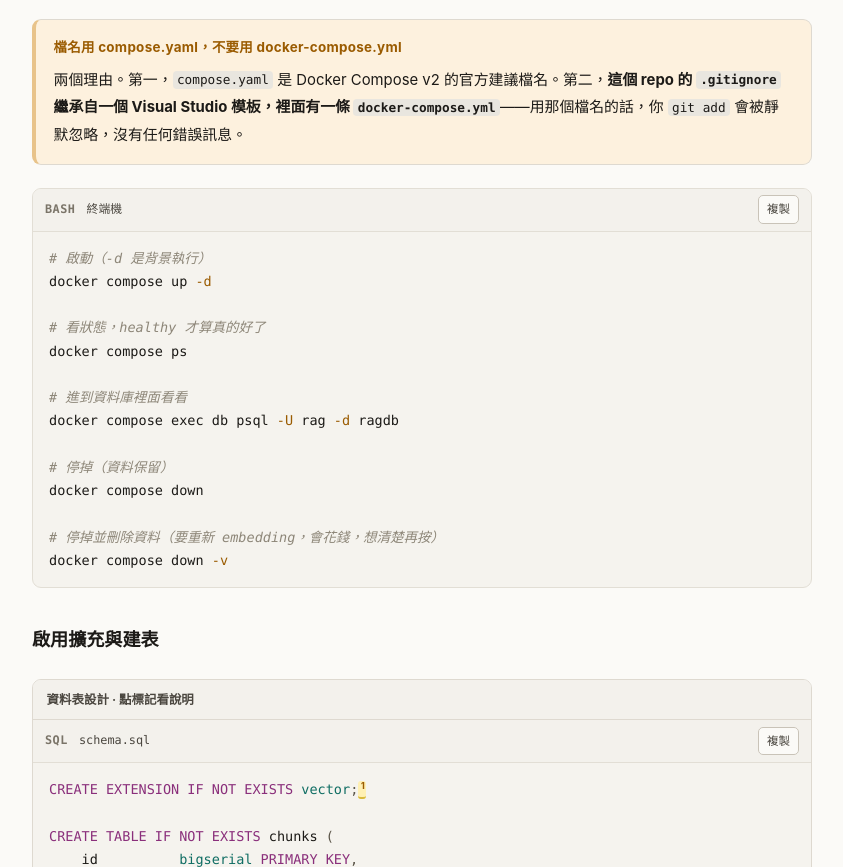
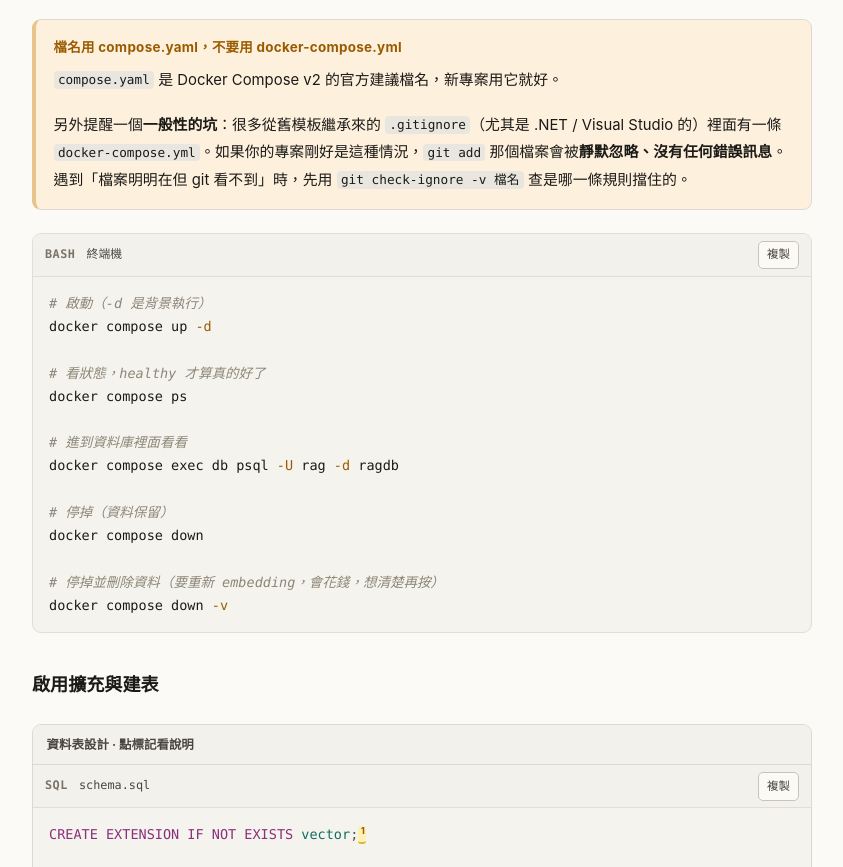
Before and after one commit to frank90086/ai.application.tutorial, a plain HTML site: page lessons/03-rag-basics.html in a window 1280 px wide. Shown: the part 3102-3969 px from the top of the page, without its empty margins (363-1206 px from the left). Drawn offline with Linux system fonts and the light colour scheme.

Commit message:
chore: 移除 gitignore 裡的 docker-compose.yml 規則
這條規則繼承自 Visual Studio 模板，會讓 compose 檔被靜默忽略（git add
不會有任何錯誤訊息）。但 W3 的 Postgres + pgvector 與 W6 的 Langfuse
都需要把 compose 檔提交進 repo，所以刪掉。

一併更新 CLAUDE.md 與第 3 課裡關於這條規則的敘述——那段說明已經過期。
第 3 課改成講這個「舊模板的 .gitignore 會靜默擋掉檔案」的一般性陷阱，
並補上用 git check-ignore -v 查是哪條規則擋住的做法。

Co-Authored-By: Claude Opus 5 <noreply@anthropic.com>

```diff
--- a/lessons/03-rag-basics.html
+++ b/lessons/03-rag-basics.html
@@ -422,7 +422,8 @@ volumes:
 
 <div class="box warn">
   <p class="bt">檔名用 compose.yaml，不要用 docker-compose.yml</p>
-  <p>兩個理由。第一，<code>compose.yaml</code> 是 Docker Compose v2 的官方建議檔名。第二，<strong>這個 repo 的 <code>.gitignore</code> 繼承自一個 Visual Studio 模板，裡面有一條 <code>docker-compose.yml</code></strong>——用那個檔名的話，你 <code>git add</code> 會被靜默忽略，沒有任何錯誤訊息。</p>
+  <p><code>compose.yaml</code> 是 Docker Compose v2 的官方建議檔名，新專案用它就好。</p>
+  <p>另外提醒一個<strong>一般性的坑</strong>：很多從舊模板繼承來的 <code>.gitignore</code>（尤其是 .NET / Visual Studio 的）裡面有一條 <code>docker-compose.yml</code>。如果你的專案剛好是這種情況，<code>git add</code> 那個檔案會被<strong>靜默忽略、沒有任何錯誤訊息</strong>。遇到「檔案明明在但 git 看不到」時，先用 <code>git check-ignore -v 檔名</code> 查是哪一條規則擋住的。</p>
 </div>
 
 <div class="cb" data-lang="bash" data-file="終端機">
```
Also changed, not shown: 2 other files.
